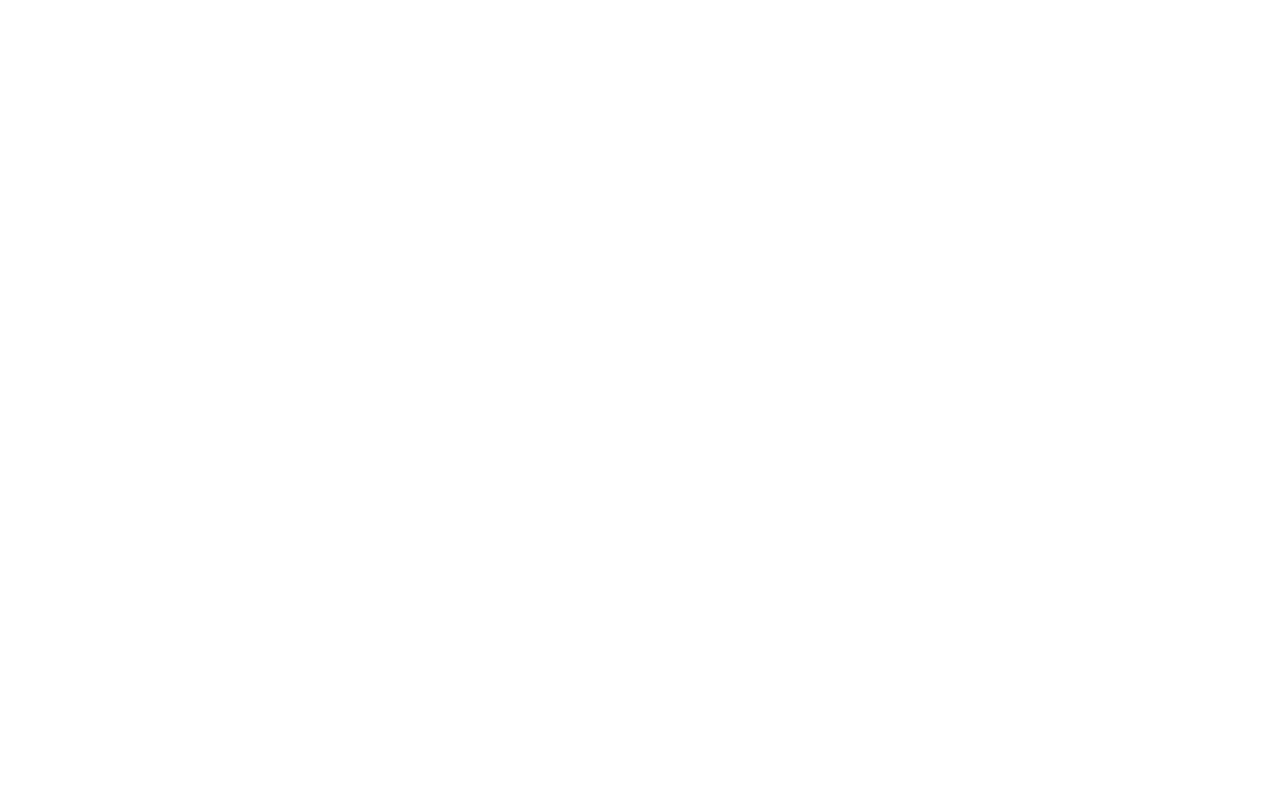
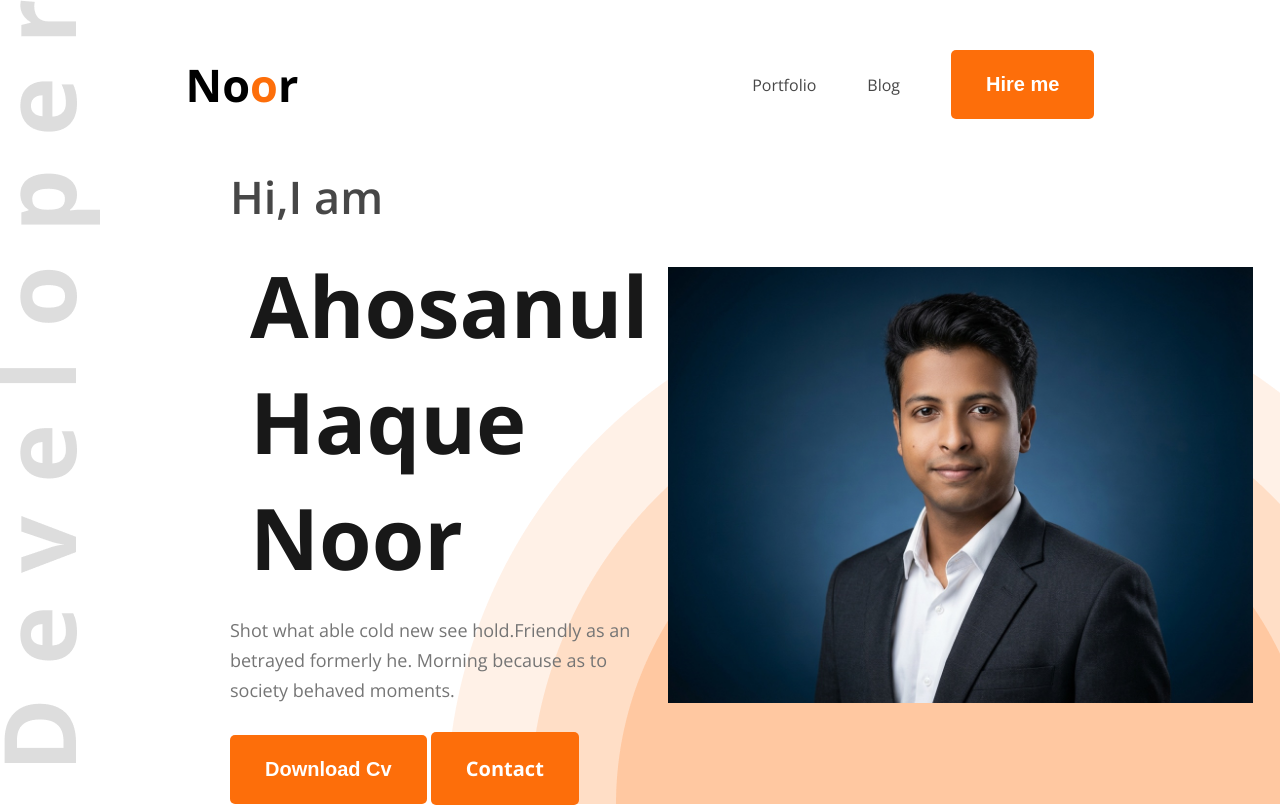
Before and after one commit to noorispeace1/hero-dev-code, a plain HTML site: page index.html in a window 1280 px wide. Drawn offline with nearby package versions, Linux system fonts and the light colour scheme; a web font is replaced by a local one.

Commit message:
header according to figma

```diff
--- a/index.html
+++ b/index.html
@@ -4,8 +4,39 @@
     <meta charset="UTF-8">
     <meta name="viewport" content="width=device-width, initial-scale=1.0">
     <title>Ahosanul Haque Noor portfolio</title>
+    <link rel="preconnect" href="https://fonts.googleapis.com">
+<link rel="preconnect" href="https://fonts.gstatic.com" crossorigin>
+<link href="https://fonts.googleapis.com/css2?family=Atkinson+Hyperlegible+Mono:wght@426&family=Open+Sans:ital,wght@0,300..800;1,300..800&display=swap" rel="stylesheet">
+<link rel="stylesheet" href="style/portfolio.css">
 </head>
-<body>
+<body class="font-open-sans-">
+    <header>
+        <nav>
+            <div class="logo">
+
+             <h2>No<span class="color-orange">o</span>r</h2>
+            </div>
+            <ul class="menu">
+                <li><a  href="">Portfolio</a></li>
+                <li><a  href="">Blog</a></li>
+               <li> <button class="btn">Hire me</a></li>
+            </ul>
+        </nav>
+        <section id="banner">
+            <div class="banner-content">
+<h2>Hi,I am </h2>
+<h1>Ahosanul Haque Noor</h1>
+<p>Shot what able cold new see hold.Friendly as an betrayed formerly he. Morning because as to society behaved moments.</p>
+<div>
+    <button class="btn">Download Cv</button>
+    <buttton class="btn">Contact</buttton>
+</div>
+
+            </div>
+            <div class="banner-image">
+                <img src="images/Noor.png" alt="">
+        </section>
+    </header>
 
 </body>
 </html>
--- /dev/null
+++ b/style/portfolio.css
@@ -0,0 +1,89 @@
+*{
+    margin: 0;
+    padding:0;
+    box-sizing: border-box;
+}
+.font-open-sans- {
+  font-family: "Open Sans", sans-serif;
+  font-optical-sizing: auto;
+
+
+}
+.logo h2{
+    font-size: 45px;
+    font-weight: 900px;
+}
+.color-orange{
+    color:#FD6E0A
+}
+.btn{
+    background-color: #FD6E0A;
+    border: none;
+    padding: 23px 35px;
+    border-radius: 5px;
+    font-size: 20px;
+    font-weight: bold;
+    color: white;
+    cursor: pointer;
+}
+header{
+    background-color: #fff7f0;
+    background: url(../images/developer.png), url("../images/header_bg.png");
+    background-position: top left, bottom right;
+    background-repeat: no-repeat;
+    padding-top: 50px;
+}
+nav{
+    width: 71%;
+    max-width: 1140px;
+    margin: 0px auto;
+    margin: 0px auto;
+    display:flex;
+    justify-content: space-between;
+    align-items: center;
+}
+nav .menu {
+
+    display: flex;
+    list-style-type: none;
+    gap:51px;
+    align-items: center;
+}
+nav .menu a{
+    font: size 20px;
+    color:#474747;
+    text-decoration: none;
+}
+#banner{
+
+    margin:47px 38px 0 230px;
+    display: flex;
+    justify-content: space-between;
+    align-items: center;
+}
+#banner .banner-content h2{
+    font-size: 45px;
+    font-weight: 600;
+    color:#474747;
+    margin-bottom: 5px;
+}
+#banner .banner-content h1{
+    font-size: 85px;
+    font-weight: bold;
+    color: #181818;
+    margin: 20px;
+}
+#banner .banner-content p{
+    font-size: 18px;
+    color: #757575;
+line-height: 30px;
+margin-bottom: 30px;
+
+}
+
+
+#banner .banner-image img{
+    max-width: 585px;
+    vertical-align: middle;
+
+}
```
Also changed, not shown: images/Noor.png (added).
